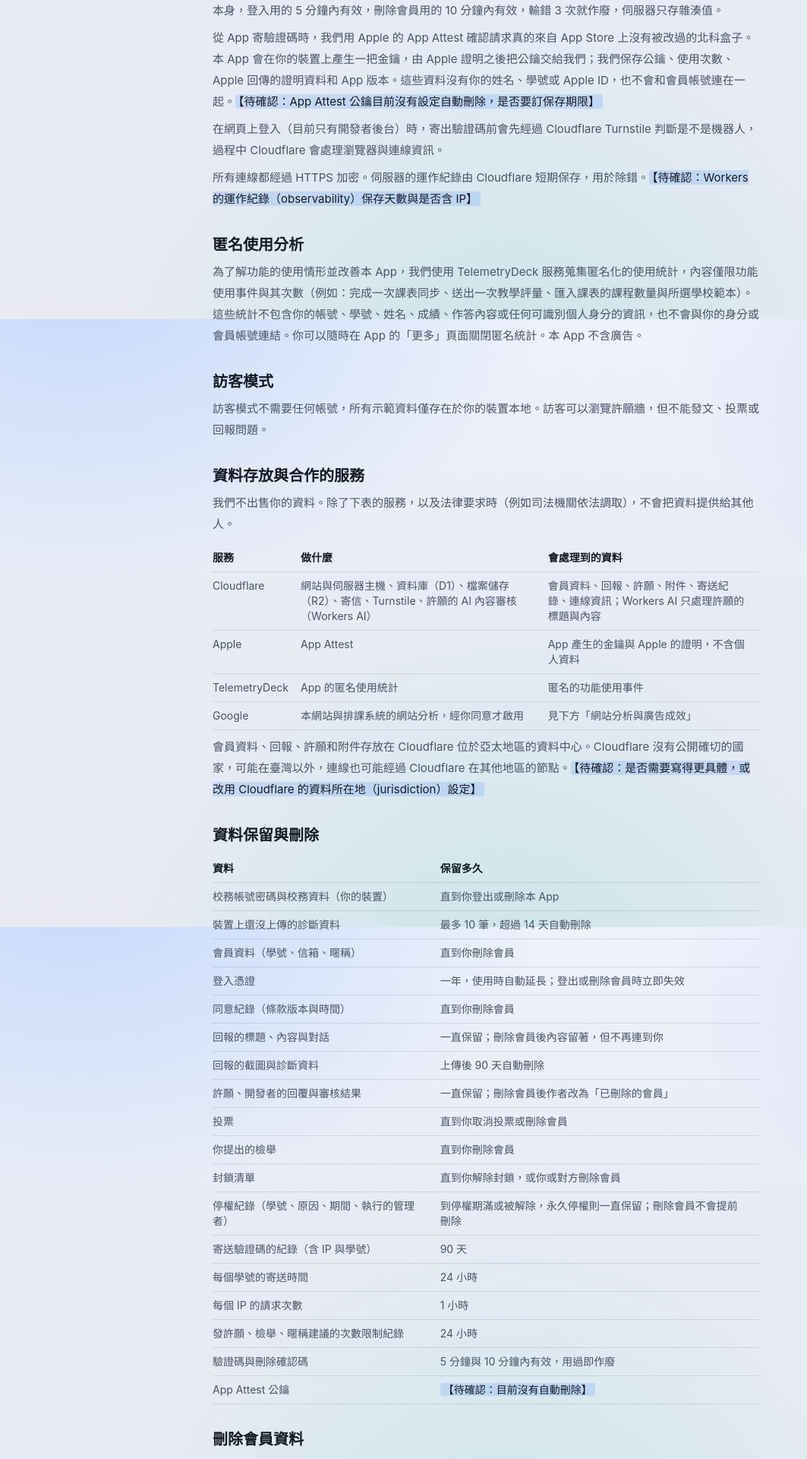
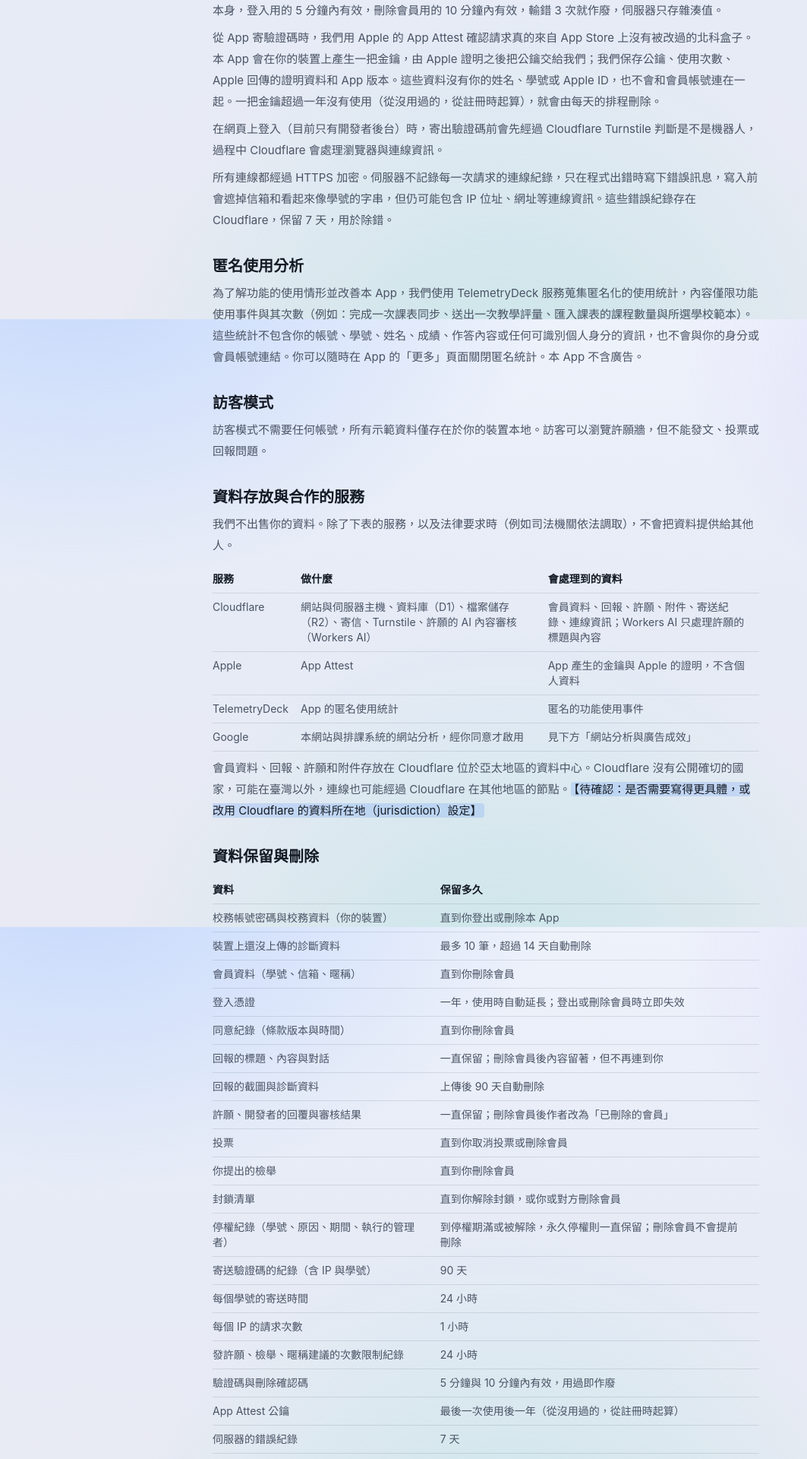
Before and after one commit to poterpan/ntutbox-website, a Next.js app: page /privacy in a window 1280 px wide. Shown: the part 3580-5500 px from the top of the page at 76% size, without its empty margins (0-1063 px from the left). Built offline with nearby package versions, Linux system fonts and the light colour scheme.

Commit message:
docs(legal): App Attest 金鑰一年未使用即刪除、伺服器錯誤紀錄保留 7 天

```diff
--- a/src/content/legal/privacy.ts
+++ b/src/content/legal/privacy.ts
@@ -182,7 +182,7 @@ export const PRIVACY: LegalDocumentContent = {
         },
         {
           type: "p",
-          text: "從 App 寄驗證碼時，我們用 Apple 的 App Attest 確認請求真的來自 App Store 上沒有被改過的北科盒子。本 App 會在你的裝置上產生一把金鑰，由 Apple 證明之後把公鑰交給我們；我們保存公鑰、使用次數、Apple 回傳的證明資料和 App 版本。這些資料沒有你的姓名、學號或 Apple ID，也不會和會員帳號連在一起。【待確認：App Attest 公鑰目前沒有設定自動刪除，是否要訂保存期限】",
+          text: "從 App 寄驗證碼時，我們用 Apple 的 App Attest 確認請求真的來自 App Store 上沒有被改過的北科盒子。本 App 會在你的裝置上產生一把金鑰，由 Apple 證明之後把公鑰交給我們；我們保存公鑰、使用次數、Apple 回傳的證明資料和 App 版本。這些資料沒有你的姓名、學號或 Apple ID，也不會和會員帳號連在一起。一把金鑰超過一年沒有使用（從沒用過的，從註冊時起算），就會由每天的排程刪除。",
         },
         {
           type: "p",
@@ -190,7 +190,7 @@ export const PRIVACY: LegalDocumentContent = {
         },
         {
           type: "p",
-          text: "所有連線都經過 HTTPS 加密。伺服器的運作紀錄由 Cloudflare 短期保存，用於除錯。【待確認：Workers 的運作紀錄（observability）保存天數與是否含 IP】",
+          text: "所有連線都經過 HTTPS 加密。伺服器不記錄每一次請求的連線紀錄，只在程式出錯時寫下錯誤訊息，寫入前會遮掉信箱和看起來像學號的字串，但仍可能包含 IP 位址、網址等連線資訊。這些錯誤紀錄存在 Cloudflare，保留 7 天，用於除錯。",
         },
       ],
     },
@@ -267,7 +267,8 @@ export const PRIVACY: LegalDocumentContent = {
             ["每個 IP 的請求次數", "1 小時"],
             ["發許願、檢舉、暱稱建議的次數限制紀錄", "24 小時"],
             ["驗證碼與刪除確認碼", "5 分鐘與 10 分鐘內有效，用過即作廢"],
-            ["App Attest 公鑰", "【待確認：目前沒有自動刪除】"],
+            ["App Attest 公鑰", "最後一次使用後一年（從沒用過的，從註冊時起算）"],
+            ["伺服器的錯誤紀錄", "7 天"],
           ],
         },
       ],
```
